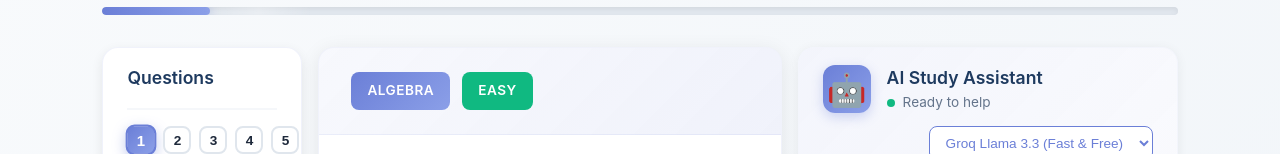
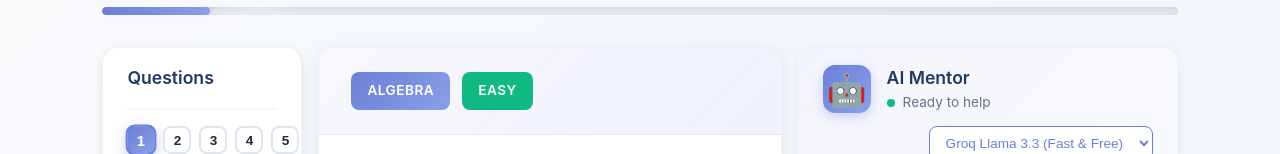
Before and after one commit to Akashbhoi/EGre-Frontend, a React (Vite) app: page /quiz/1 in a window 1280 px wide. Shown: the part 222-376 px from the top of the page. Built offline with nearby package versions, Linux system fonts and the light colour scheme; no server answers.

Commit message:
Update chatbot name from 'AI Study Assistant' to 'AI Mentor'

```diff
--- a/src/components/ChatBot.tsx
+++ b/src/components/ChatBot.tsx
@@ -113,7 +113,7 @@ const ChatBot = ({ questionContext }: ChatBotProps) => {
         <div className="chatbot-header-content">
           <div className="chatbot-icon">🤖</div>
           <div className="chatbot-header-text">
-            <h3>AI Study Assistant</h3>
+            <h3>AI Mentor</h3>
             <span className="chatbot-status">
               <span className="status-dot"></span>
               Ready to help
```
